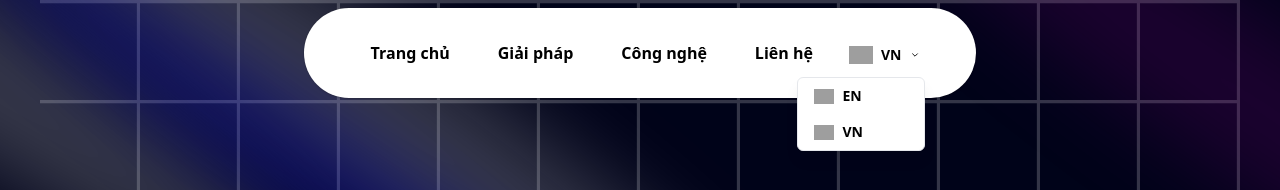
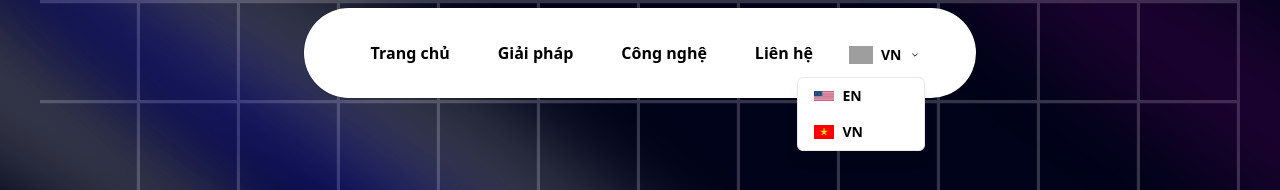
Before and after one commit to TriKnight/vietbotics, a Next.js app: page /vn in a window 1280 px wide. Both pictures are taken after a click on the button "VN". Shown: the top 190 px of the page. Built offline with nearby package versions, Linux system fonts and the light colour scheme; grey boxes are pictures that could not be loaded.

Commit message:
add 1st step

```diff
--- a/components/HeroVN.tsx
+++ b/components/HeroVN.tsx
@@ -269,14 +269,14 @@ function Navbar({ className }: { className?: string }) {
                 onClick={() => changeLanguage("en")}
                 className="w-full flex items-center space-x-2 px-4 py-2 text-sm text-left hover:bg-gray-100 dark:hover:bg-neutral-700"
               >
-                <Image src="/logos/en.svg" alt="EN" width={20} height={20} />
+                <Image src="/logos/en.png" alt="EN" width={20} height={20} />
                 <span className="text-black dark:text-white">EN</span>
               </button>
               <button
                 onClick={() => changeLanguage("vn")}
                 className="w-full flex items-center space-x-2 px-4 py-2 text-sm text-left hover:bg-gray-100 dark:hover:bg-neutral-700"
               >
-                <Image src="/logos/vn.svg" alt="VN" width={20} height={20} />
+                <Image src="/logos/vn.png" alt="VN" width={20} height={20} />
                 <span className="text-black dark:text-white">VN</span>
               </button>
             </div>
```
